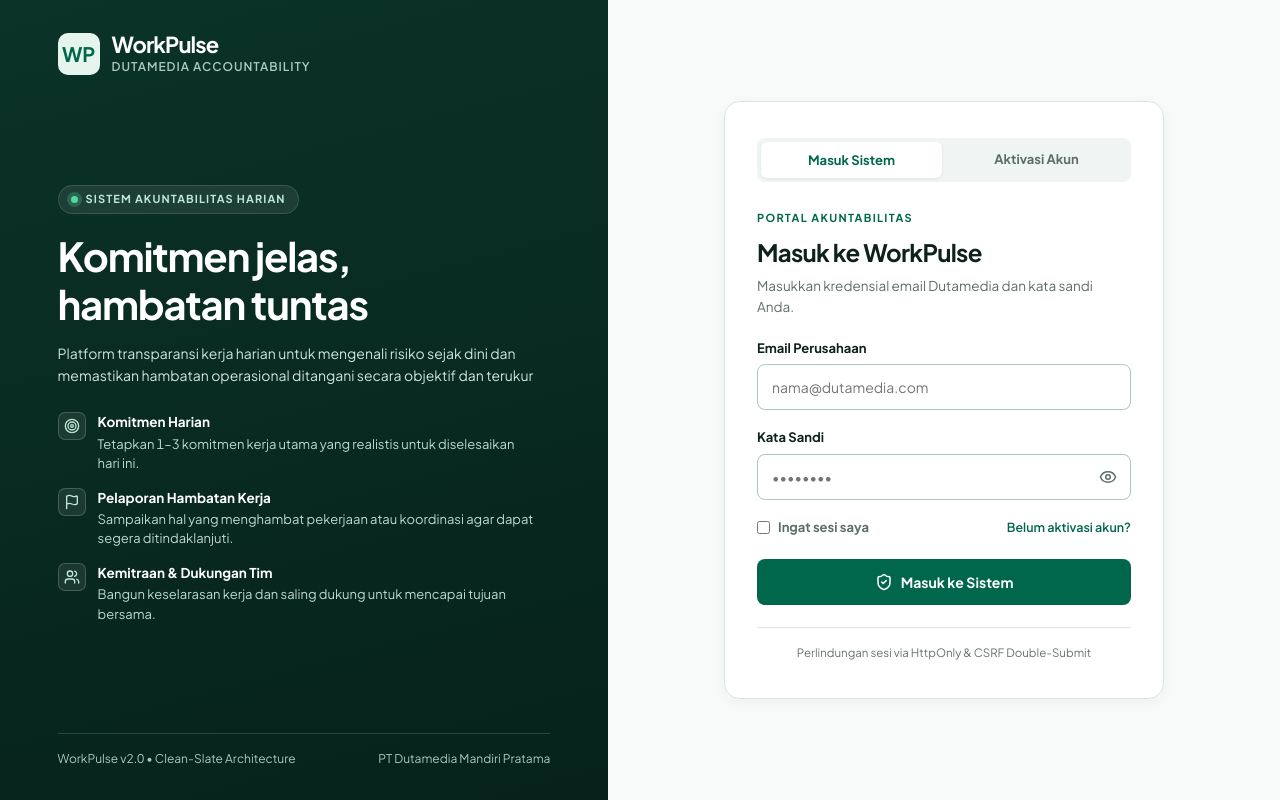
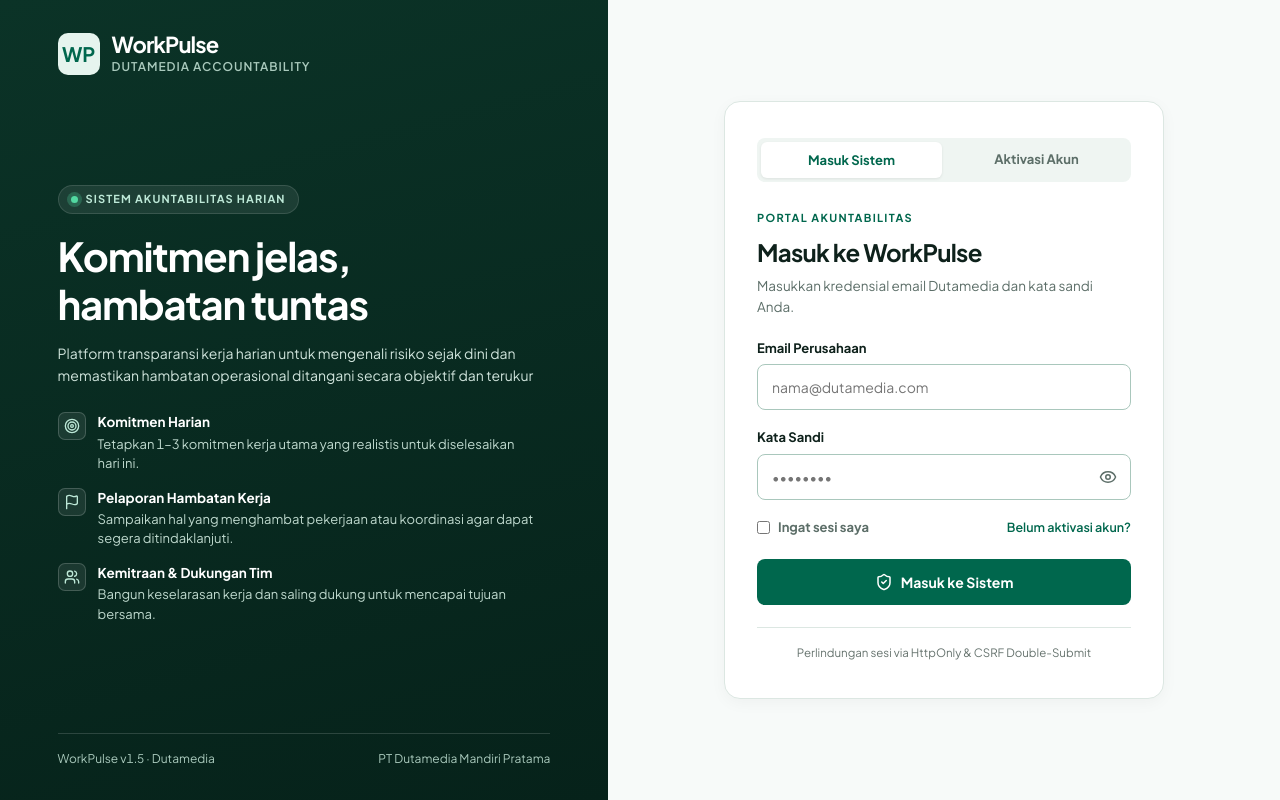
Before and after one commit to harrymx1/Dutamedia-WorkPulse, a Vue app in the folder frontend/: page /login in a window 1280 px wide. Built offline with nearby package versions, Linux system fonts and the light colour scheme; no server answers; the HTML template or start-up script is replaced by a standard one.

Commit message:
fix(auth): make system version label dynamic and remove technical jargon (IMP-008)

```diff
--- /dev/null
+++ b/frontend/src/config/app.ts
@@ -0,0 +1,15 @@
+export interface AppConfig {
+  name: string;
+  version: string;
+  organization: string;
+  brandVersionLabel: string;
+}
+
+export const APP_CONFIG: AppConfig = {
+  name: 'WorkPulse',
+  version: (import.meta.env?.VITE_APP_VERSION as string) || 'v1.5',
+  organization: 'Dutamedia',
+  get brandVersionLabel(): string {
+    return `${this.name} ${this.version} · ${this.organization}`;
+  },
+};
--- a/frontend/src/views/auth/ActivateView.vue
+++ b/frontend/src/views/auth/ActivateView.vue
@@ -3,6 +3,7 @@ import { ref, onMounted, computed } from 'vue';
 import { useRoute } from 'vue-router';
 import { useAuthStore } from '../../stores/auth';
 import { Eye, EyeOff, CheckCircle2, AlertCircle, KeyRound, Target, Flag, Users } from 'lucide-vue-next';
+import { APP_CONFIG } from '../../config/app';
 
 const route = useRoute();
 const authStore = useAuthStore();
@@ -144,7 +145,7 @@ async function handleActivate() {
       </div>
 
       <div class="brand-footer">
-        <span>WorkPulse v2.0 • Clean-Slate Architecture</span>
+        <span>{{ APP_CONFIG.brandVersionLabel }}</span>
         <span>PT Dutamedia Mandiri Pratama</span>
       </div>
     </aside>
--- a/frontend/src/views/auth/LoginView.vue
+++ b/frontend/src/views/auth/LoginView.vue
@@ -4,6 +4,7 @@ import { useRouter, useRoute } from 'vue-router';
 import { useAuthStore } from '../../stores/auth';
 import { getLandingRouteForRole } from '../../router/navigation';
 import { Eye, EyeOff, ShieldCheck, AlertCircle, Target, Flag, Users } from 'lucide-vue-next';
+import { APP_CONFIG } from '../../config/app';
 
 const router = useRouter();
 const route = useRoute();
@@ -113,7 +114,7 @@ async function handleLogin() {
       </div>
 
       <div class="brand-footer">
-        <span>WorkPulse v2.0 • Clean-Slate Architecture</span>
+        <span>{{ APP_CONFIG.brandVersionLabel }}</span>
         <span>PT Dutamedia Mandiri Pratama</span>
       </div>
     </aside>
```
Also changed, not shown: 2 other files (tests, documents, lock files or other folders).
